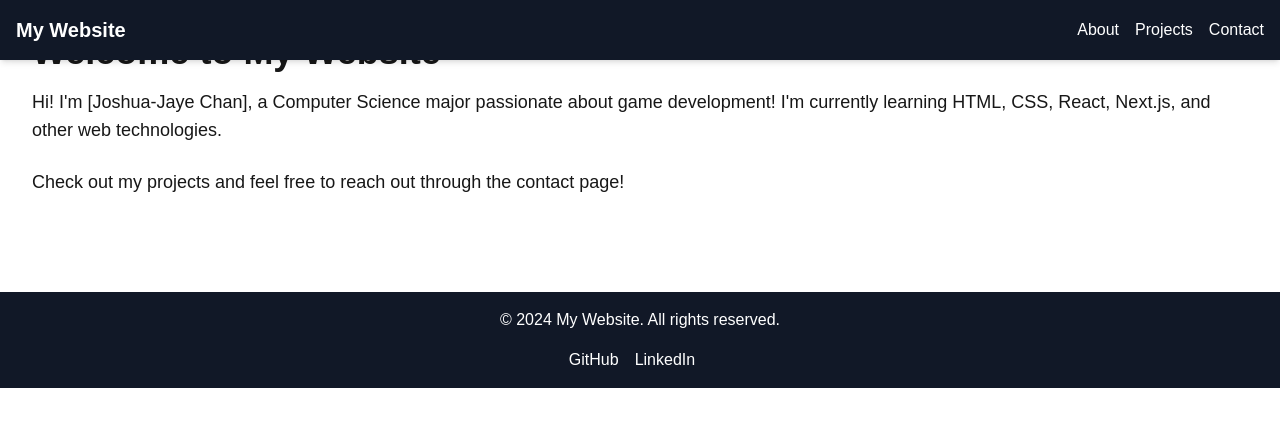
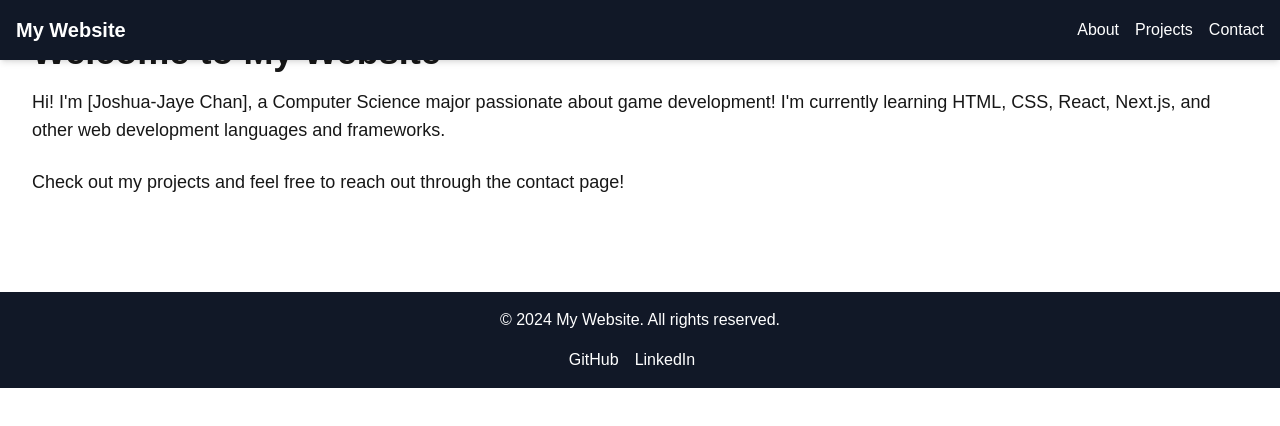
Before and after one commit to FrostyJosh/website, a Next.js app: page / in a window 1280 px wide. Shown: the top 426 px of the page. Built offline with nearby package versions, Linux system fonts and the light colour scheme.

Commit message:
Fixed unescaped text in homepage

```diff
--- a/app/page.tsx
+++ b/app/page.tsx
@@ -8,8 +8,8 @@ export default function Home() {
       <main className="container mx-auto p-8">
         <h1 className="text-4xl font-bold mb-4">Welcome to My Website</h1>
         <p className="text-lg mb-6">
-          Hi! I'm [Joshua-Jaye Chan], a Computer Science major passionate about game development!
-          I'm currently learning HTML, CSS, React, Next.js, and other web technologies.
+          Hi! I&#39;m [Joshua-Jaye Chan], a Computer Science major passionate about game development!
+          I&#39;m currently learning HTML, CSS, React, Next.js, and other web development languages and frameworks.
         </p>
         <p className="text-lg">
           Check out my projects and feel free to reach out through the contact page!
```
